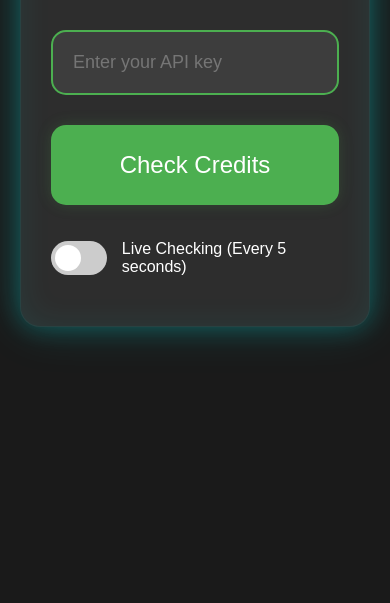
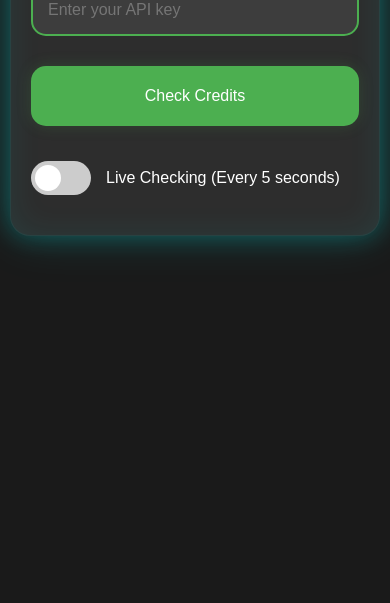
Before and after one commit to KennyPhan123/checkCredits, a website: page index.html in a window 390 px wide. Shown: the part 381-984 px from the top of the page. After the commit the page ends 864 px from the top, so only its background shows below. Drawn offline with Linux system fonts and the light colour scheme.

Commit message:
Add mobile responsiveness

```diff
--- a/index.html
+++ b/index.html
@@ -2,11 +2,11 @@
 <html>
 <head>
     <title>Credits Checker</title>
+    <meta name="viewport" content="width=device-width, initial-scale=1.0, maximum-scale=1.0, user-scalable=no">
     <style>
         body {
             font-family: Arial, sans-serif;
-            max-width: 800px;
-            margin: 50px auto;
+            margin: 0;
             padding: 20px;
             background-color: #1a1a1a;
             color: white;
@@ -20,7 +20,7 @@
             padding: 30px;
             border-radius: 20px;
             box-sizing: border-box;
-            width: 100%;
+            width: 90%;
             max-width: 600px;
             box-shadow:
                 0 0 20px rgba(0,255,255,0.2),
@@ -168,13 +168,31 @@
             color: #fff;
             text-shadow: 0 0 10px rgba(0,255,255,0.3);
             margin-bottom: 30px;
+            font-size: 2em;
         }
-        a {
-            color: #4CAF50;
-            text-decoration: none;
-        }
-        a:hover {
-            text-decoration: underline;
+
+        /* Mobile Responsiveness */
+        @media screen and (max-width: 768px) {
+            body {
+                padding: 10px;
+            }
+            .container {
+                width: 100%;
+                padding: 20px;
+            }
+            h1 {
+                font-size: 1.8em;
+            }
+            input, button {
+                font-size: 16px;
+                padding: 15px;
+            }
+            button {
+                height: 60px;
+            }
+            #result {
+                font-size: 20px;
+            }
         }
     </style>
 </head>
```
